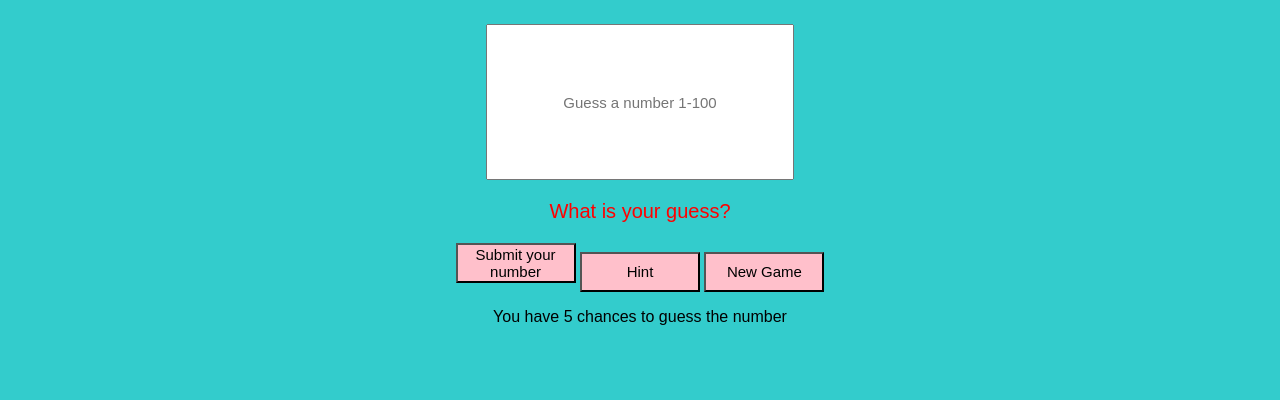
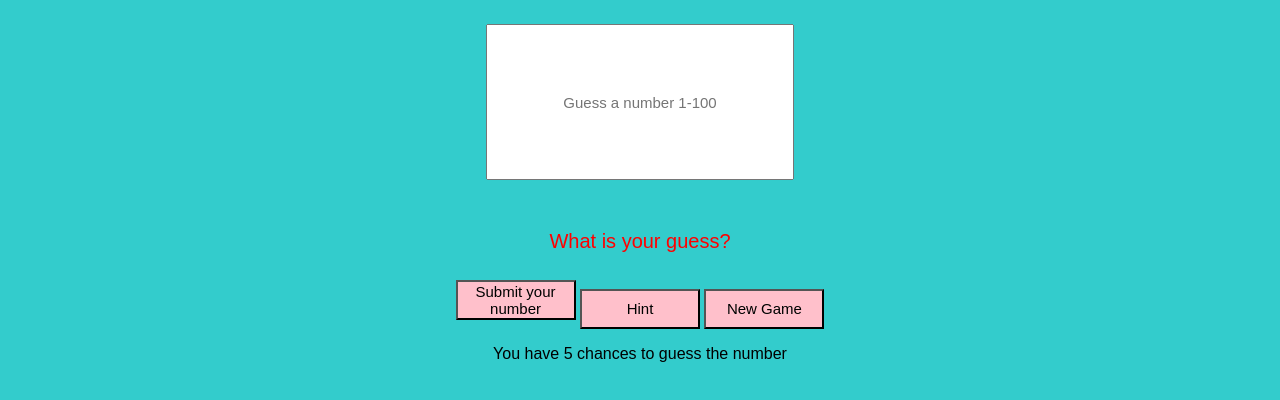
Before and after one commit to zhengshizhao/GuessingGame, a plain HTML site: page index.html in a window 1280 px wide. Shown: the part 206-606 px from the top of the page. Drawn offline with Linux system fonts and the light colour scheme.

Commit message:
modified stylesheet

```diff
--- a/style.css
+++ b/style.css
@@ -22,9 +22,12 @@ h1 {
 }
 
 .checknum {
+	margin-top: 0px;
+	padding-bottom: 10px;
+	height: 40px;
 	color: red;
 	font-size: 20px;
-	margin:10px, auto;
+	text-align: center;
 }
 
 #inputnum{
@@ -32,6 +35,7 @@ h1 {
 	width: 300px;
 	font-size: 15px;
 	text-align: center;
+	margin-bottom: 30px;
 
 }
 
```
